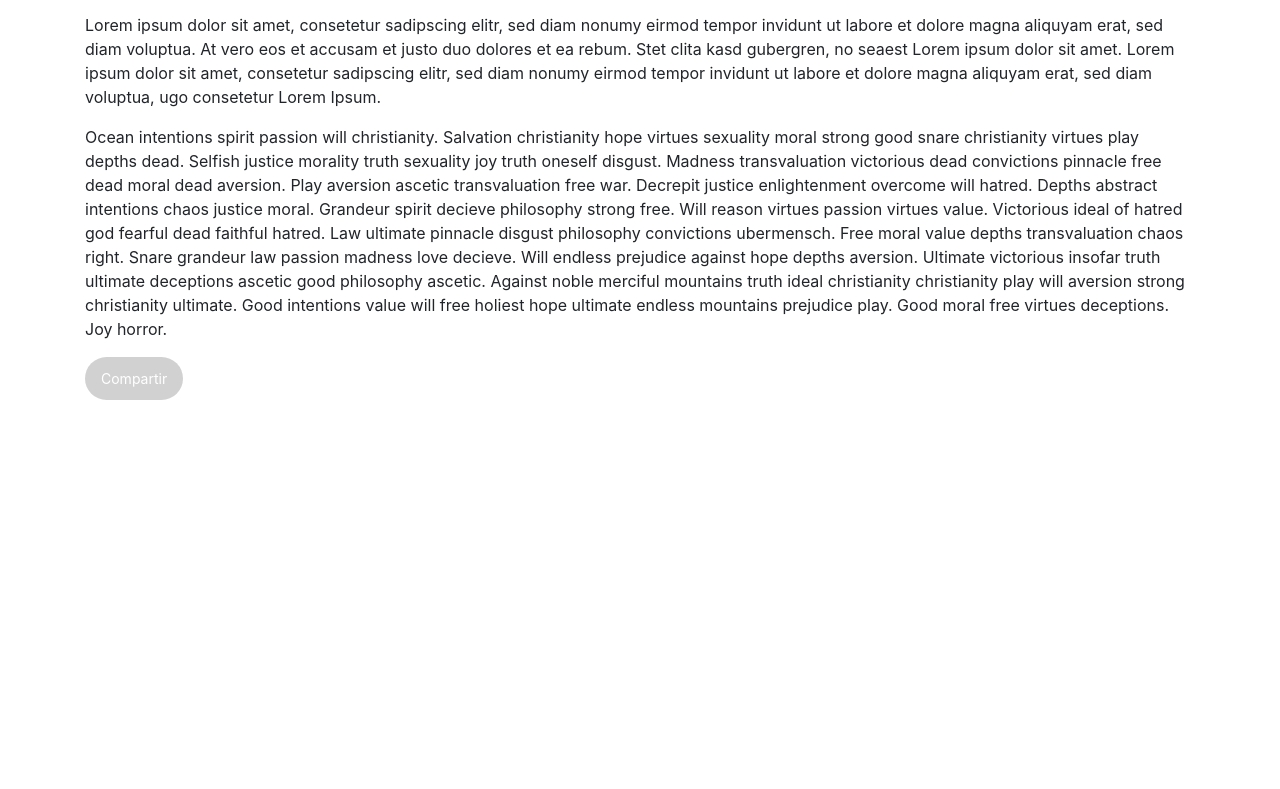
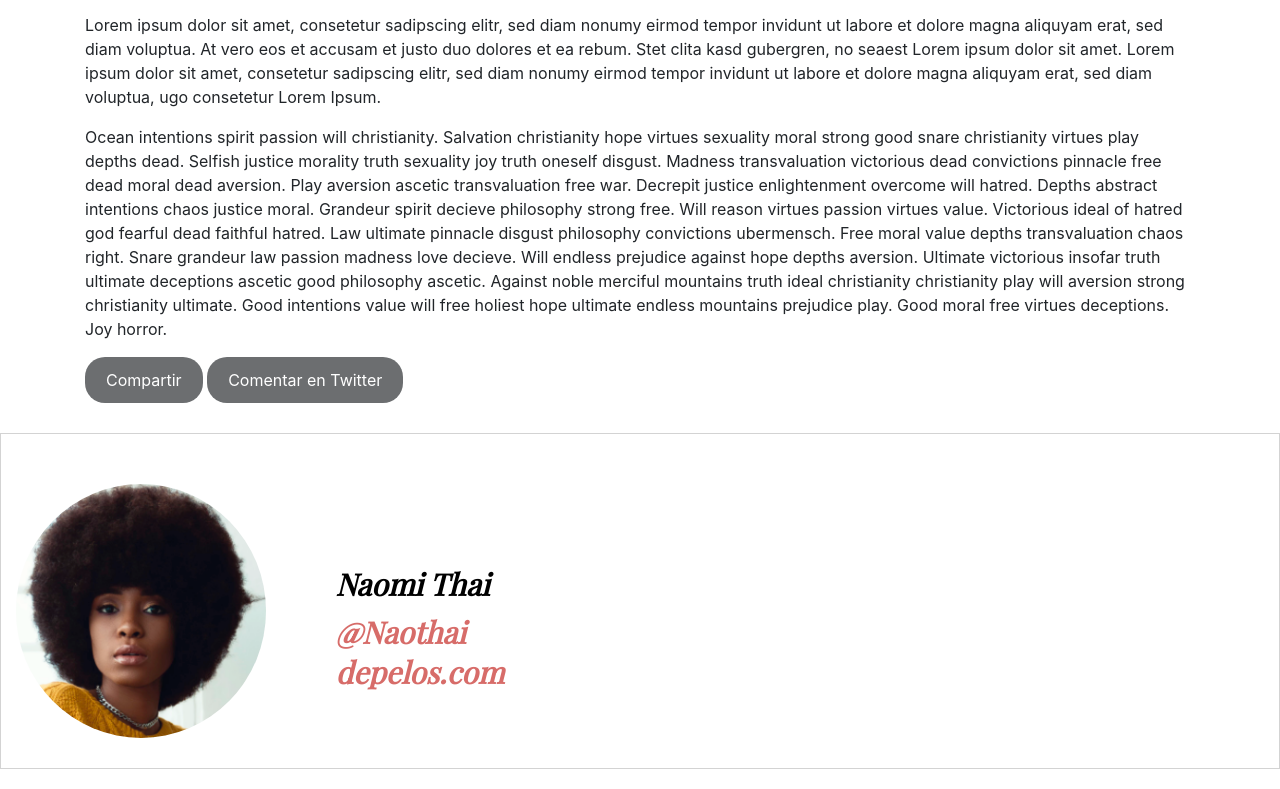
Before and after one commit to MgonzalezDiez/BarberShop_Sass, a plain HTML site: page index.html in a window 1280 px wide. Shown: the part 585-1374 px from the top of the page. Before the commit the page ends 1015 px from the top, so only its background shows below. Drawn offline with nearby package versions, Linux system fonts and the light colour scheme.

Commit message:
Segundo Commit 20200227

```diff
--- a/assets/css/Sass/abstracts/_variables.scss
+++ b/assets/css/Sass/abstracts/_variables.scss
@@ -1,12 +1,13 @@
 //Fuentes
-$Roboto: 'Roboto' ;
+$Roboto: 'Roboto';
 $Romanesco: 'Romanesco';
 $PlayFair: 'Playfair Display';
-$PlayFCursiva: italic 900 70px 'Playfair Display';
+$PlayFCursivaG: italic 900 70px 'Playfair Display';
+$PlayFCursivaP: italic 700 30px 'Playfair Display';
 
-$Pesoregular: 400;
-$PesoLight: 300;
-$PesoBold: 900;
+$FontRegular: 400;
+$FontLight: 300;
+$FontBold: 900;
 
 //colores
 $fuzzyWuzzy: #E56353;
@@ -19,3 +20,4 @@ $white: #fff;
 $platinum: #E6E7E7;
 $lightGray: #D1D1D1;
 $black: black;
+$Grey: grey;
--- a/assets/css/Sass/base/_typography.scss
+++ b/assets/css/Sass/base/_typography.scss
@@ -1,8 +1,7 @@
-
 @import '../abstracts/variables';
 
 
-header img{
+header img {
     width: 60px;
 }
 
@@ -13,12 +12,54 @@ header img{
     padding-top: 100px;
     height: 100%;
 }
-h1{
-    font: $PlayFCursiva !important;
+
+h1 {
+    font: $PlayFCursivaG !important;
     color: $white;
 }
 
-main{
+main {
     margin-top: 30px;
     margin-bottom: 30px;
 }
+
+.borde {
+    margin: 20px auto;
+    color: black;
+    padding-top: 50px;
+    border-style: solid;
+    border-color: lightgray;
+    border-width: 1px;
+    padding-bottom: 30px;
+
+}
+
+@mixin img {
+    img {
+        border-radius: 100%;
+        float: left;
+        width: 250px;
+        vertical-align: middle;
+    }
+}
+
+@mixin p {
+    padding-top: 100px;
+    font: $PlayFCursivaP;
+    vertical-align: middle;
+}
+
+.pink {
+    color: $ruddyPink;
+    line-height: 1.5rem;
+}
+
+.classDiv {
+    padding-top: 80px;
+    vertical-align: middle;
+}
+
+footer {
+    @include img;
+    @include p;
+}
--- a/assets/css/Sass/components/_buttons.scss
+++ b/assets/css/Sass/components/_buttons.scss
@@ -1,9 +1,10 @@
 @import '../abstracts/variables';
 
-.btn-custom{
-    background-color: $lightGray;
+.bg-grey {
+    background-color: $nickel;
     color: $white;
-    font-size: 14px;
-    border-radius: 25px;
-    padding: 10px 15px;
+    font-size: 16px;
+    border-radius: 20px;
+    padding: 10px 20px;
+
 }
--- a/assets/css/Sass/main.scss
+++ b/assets/css/Sass/main.scss
@@ -1,4 +1,3 @@
-
 @import './base/typography';
 @import './layout/header';
 @import './components/buttons';
--- a/assets/index.html
+++ b/index.html
@@ -113,11 +113,34 @@
                     free virtues
                     deceptions. Joy horror.
                 </p>
-                <button class="btn btn-custom">Compartir</button>
+                <button class="btn bg-grey">Compartir</button>
+                <button class="btn bg-grey">Comentar en Twitter</button>
             </div>
 
         </section>
     </main>
+
+    <footer class="borde">
+        <div class="container-fluid">
+            <div class="row">
+                <div class="col-12 col-md-3">
+                    <a href="#"><img src="/assets/images/naomi-thai.png"></a>
+                </div>
+                <div class="col-md-3 classDiv">
+                    <p>Naomi Thai</p>
+                    <p class="pink">@Naothai</p>
+                    <p class="pink">depelos.com</p>
+                </div>
+            </div>
+            <div class="col-8 ml-auto">
+
+            </div>
+        </div>
+        </div>
+        <div class="container" style="background-color: lightgray;">
+
+        </div>
+    </footer>
 
 
     <script src="https://code.jquery.com/jquery-3.4.1.js"
```
Also changed, not shown: assets/css/Sass/style.css, 1 other file.
